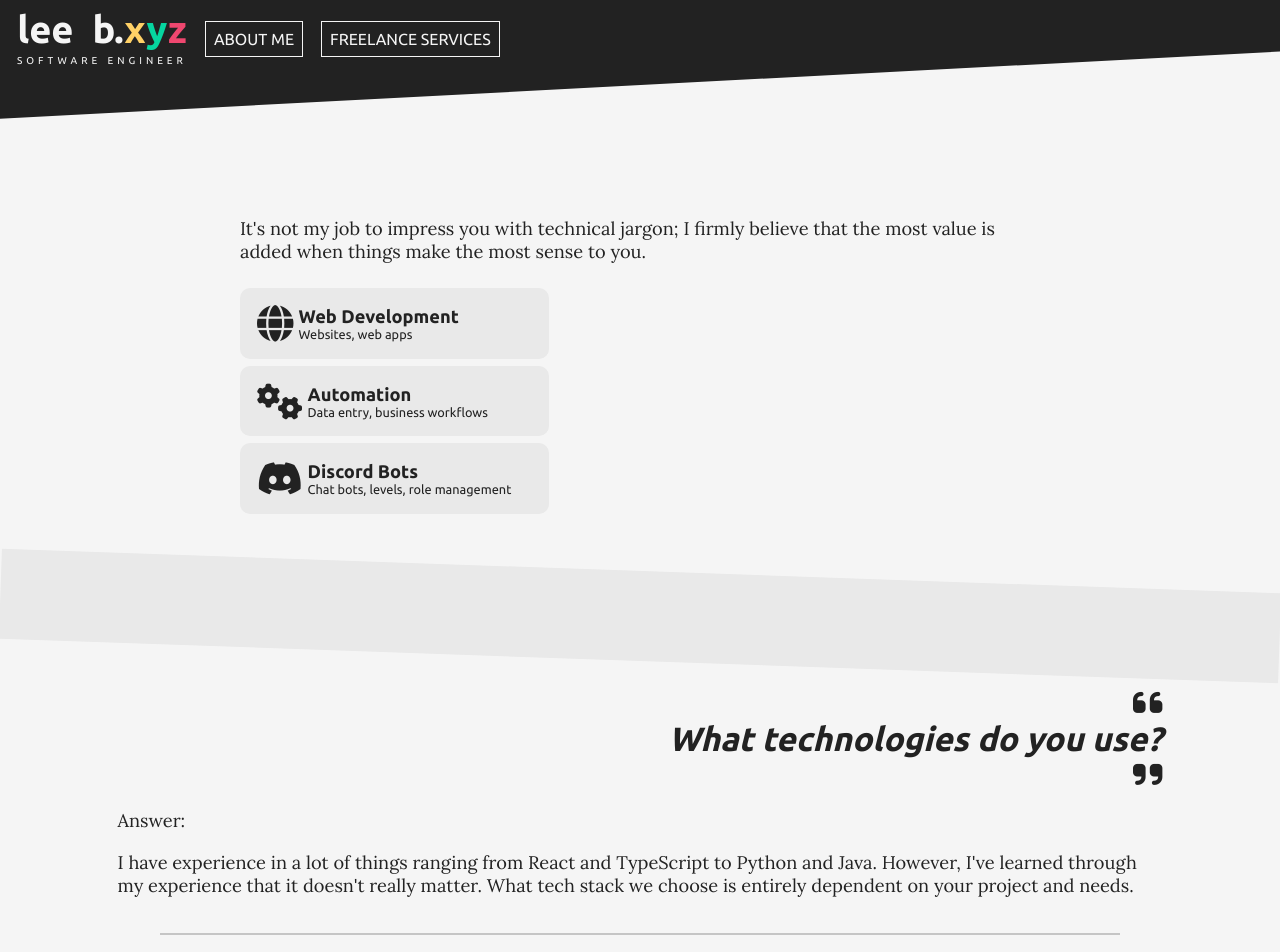
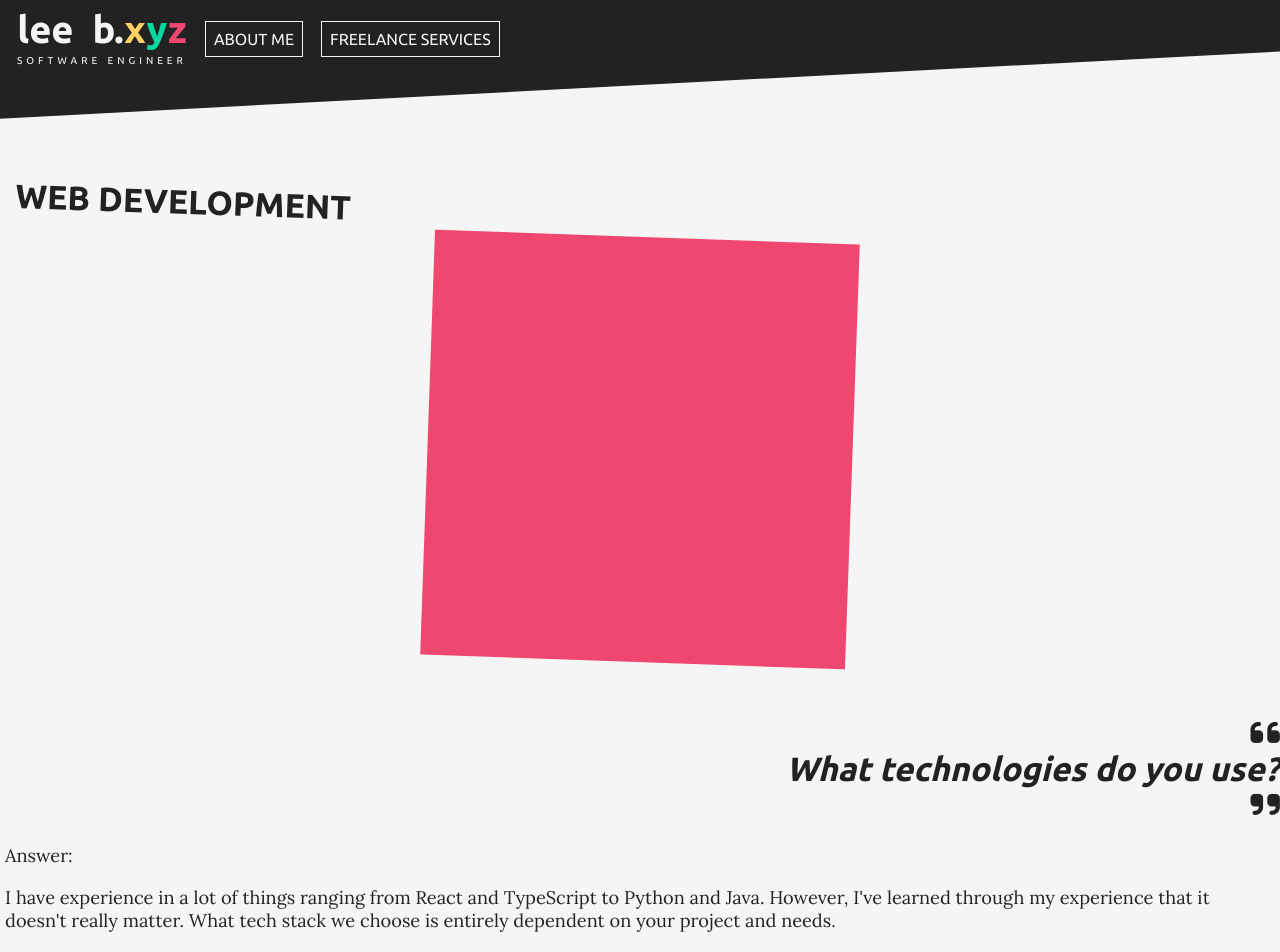
Before and after one commit to bananabrann/leeb.xyz, a React (Create React App) app: page /freelance in a window 1280 px wide. Shown: the top 952 px of the page. Built offline with nearby package versions, Linux system fonts and the light colour scheme.

Commit message:
Refactor for easier global CSS

```diff
--- a/src/App.scss
+++ b/src/App.scss
@@ -1,4 +1,5 @@
 @import "./styles/colors";
+@import "./styles/mixins";
 
 body {
     color: $blk;
@@ -22,16 +23,7 @@ a {
 }
 
 p {
-    padding: inherit 4px;
     font-family: 'Lora', serif;
-}
-
-.logo {
-    font-weight: 700;
-}
-
-.App {
-    width: 100vw;
 }
 
 .page {
@@ -40,5 +32,5 @@ p {
 }
 
 .content-wrap {
-    padding-bottom: 160px;      // footer height
+    padding-bottom: $footer-height;
 }
--- a/src/Components/Freelance/Freelance.scss
+++ b/src/Components/Freelance/Freelance.scss
@@ -2,27 +2,38 @@
 @import "../../styles/mixins";
 
 $tilt-degree: 2deg;
+$body-block-height: 225px;
 
 .Freelance {
     display: flex;
     flex-direction: column;
     align-items: center;
 
-    .content {
-        width: 80vw;
-        max-width: 800px;
+    .service-item {
+        width: 100vw;
 
-        p {
-            @include standard-dynamic-text-sizing();
+        .body {
+            @include flex();
+            transform: rotate($tilt-degree);
+            overflow: hidden;
+
+            > * {
+                transform: rotate(-$tilt-degree);
+            }
+        }
+
+        .title {
+            @include standard-dynamic-text-heading-sizing();
+            transform: rotate($tilt-degree);
+            text-transform: uppercase;
+            margin: auto auto 0px 15px;
+            font-weight: 700;
         }
     }
 
-    .wide-content {
-        width: 90vw;
-        max-width: 1045px;
-    }
-
-    .services {
+    .list p {
+        padding: 0;
+        margin: 4px;
     }
 
     .faq-banner {
@@ -40,4 +51,12 @@ $tilt-degree: 2deg;
             transform: rotate(-$tilt-degree);
         }
     }
+
+    #webdev-effect-block {
+        background-color: $red;
+        position: relative;
+        width: 100vw;
+        height: $body-block-height + 200px;
+        transform: rotate(90deg);
+    }
 }
--- a/src/Components/Freelance/Freelance.tsx
+++ b/src/Components/Freelance/Freelance.tsx
@@ -1,4 +1,4 @@
-import React, { useState } from "react";
+import React, { useEffect, useState } from "react";
 import FaqItem from "./FaqItem/FaqItem";
 import Footer from "../Footer/Footer";
 import Header from "../Header/Header";
@@ -6,41 +6,47 @@ import ServiceItem from "./ServiceItem/ServiceItem";
 import "./Freelance.scss";
 
 const Freelance: React.FC<any> = () => {
+    enum Services {
+        WebDev,
+        Automation,
+    }
+
+    const [isWebDevBlockVisible, setIsWebDevBlockVisible] = useState<boolean>(false); // prettier-ignore
+
+    useEffect(() => {
+        // FIXME -- Needs better type checking. Why "null"?
+        const effectElement: HTMLElement | null = document.getElementById("webdev-effect-block"); // prettier-ignore
+        const bodyElement: HTMLElement | null = document.getElementById("webdev-body"); // prettier-ignore
+
+        if (isWebDevBlockVisible) {
+            console.log("Style on");
+        } else {
+            console.log("Style off");
+        }
+    }, [isWebDevBlockVisible]);
+
     return (
         <div className="Freelance page">
             <Header />
 
-            <div className="content">
-                <p>
-                    It's not my job to impress you with technical jargon; I
-                    firmly believe that the most value is added when things make
-                    the most sense to you.
-                </p>
+            <div className="service-item">
+                <div className="title service-webdev">Web Development</div>
+                <div
+                    id="webdev-body"
+                    className="body"
+                    onMouseEnter={() => setIsWebDevBlockVisible(true)}
+                    onMouseLeave={() => setIsWebDevBlockVisible(false)}
+                >
+                    <div
+                        id="webdev-effect-block"
+                        className="service-effect-block color-block"
+                    />
+                </div>
             </div>
 
-            <div className="services content">
-                <ServiceItem
-                    title="Web Development"
-                    body="Websites, web apps"
-                    icon="fas fa-globe"
-                />
-                <ServiceItem
-                    title="Automation"
-                    body="Data entry, business workflows"
-                    icon="fas fa-cogs"
-                />
-                <ServiceItem
-                    title="Discord Bots"
-                    body="Chat bots, levels, role management"
-                    icon="fab fa-discord"
-                />
-
-            </div>
-
-            <div className="faq-banner">
-                {/* <i className="fas fa-comment-dots"></i> */}
-                {/* <span>Common Questions</span> */}
-            </div>
+            <br />
+            <br />
+            <br />
 
             <div className="wide-content content-wrap">
                 <FaqItem
--- a/src/styles/_mixins.scss
+++ b/src/styles/_mixins.scss
@@ -1,28 +1,39 @@
 @import "./colors";
 
-// This mixin does not provide any magic. It's purely for typing convenience.
+// SECTION - Variables
+
+$footer-height: 168px;
+
+
+
+// SECTION - Mixins
+
 @mixin flex($direction: column, $justify: center, $align: center) {
-    display: flex;
-    flex-direction: $direction;
-    justify-content: $justify;
-    align-items: $align;
+    // This mixin does not provide any magic. It's purely for typing convenience.
+    display         : flex;
+    justify-content : $justify;
+    flex-direction  : $direction;
+    align-items     : $align;
 }
 
 @mixin standard-dynamic-text-sizing($base: 16px) {
-    font-size: calc(16px + 0.175vw);
+    font-size       : calc(16px + 0.175vw);
+    padding         : 2px;
+    margin          : 3px;
 }
 
 @mixin standard-dynamic-text-heading-sizing() {
-    font-size: calc( 2vw + 8px);
+    font-size       : calc(2vw + 8px);
 }
 
 @mixin standard-transitions() {
+    transition-timing-function: ease-in-out;
     transition-duration: 225ms;
     transition-delay: 0;
-    transition-timing-function: ease-in-out;
 }
 
 @mixin logo-styling() {
-    font-size: calc(5vmin + 20px);
-    color: $wht;
+    font-weight     : 700;
+    font-size       : calc(5vmin + 20px);
+    color           : $wht;
 }
```
Also changed, not shown: 1 other file (tests, documents, lock files or other folders).
